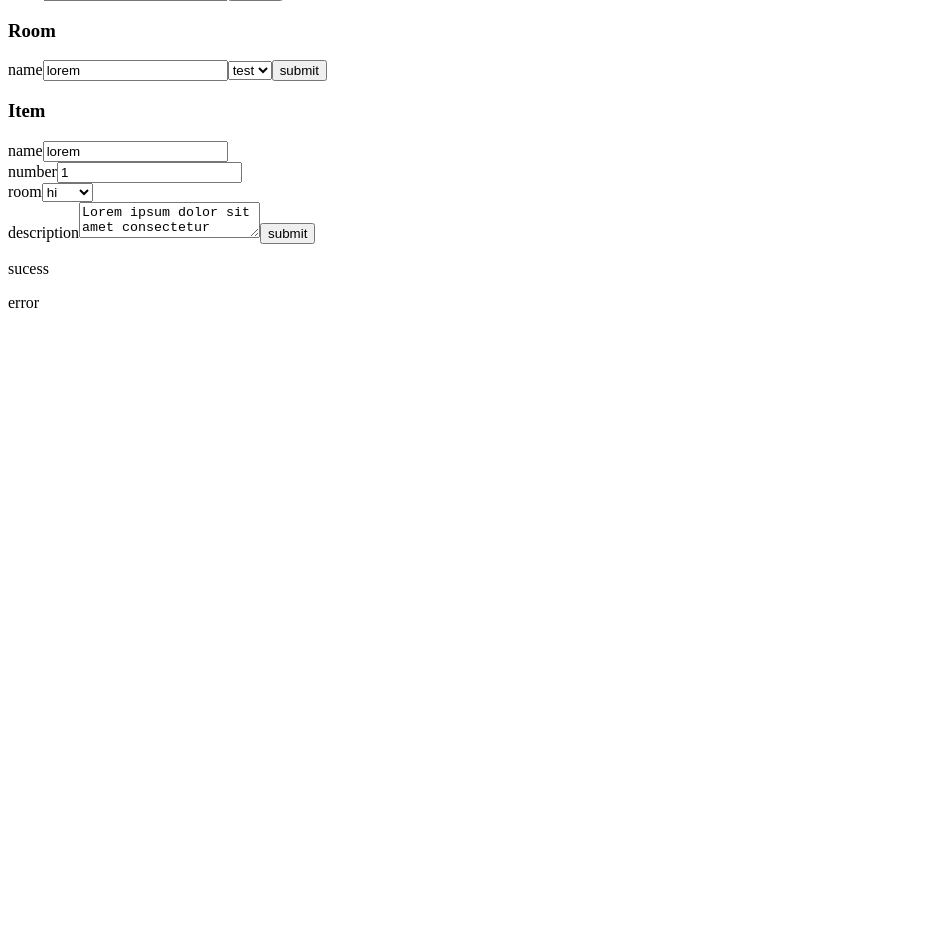
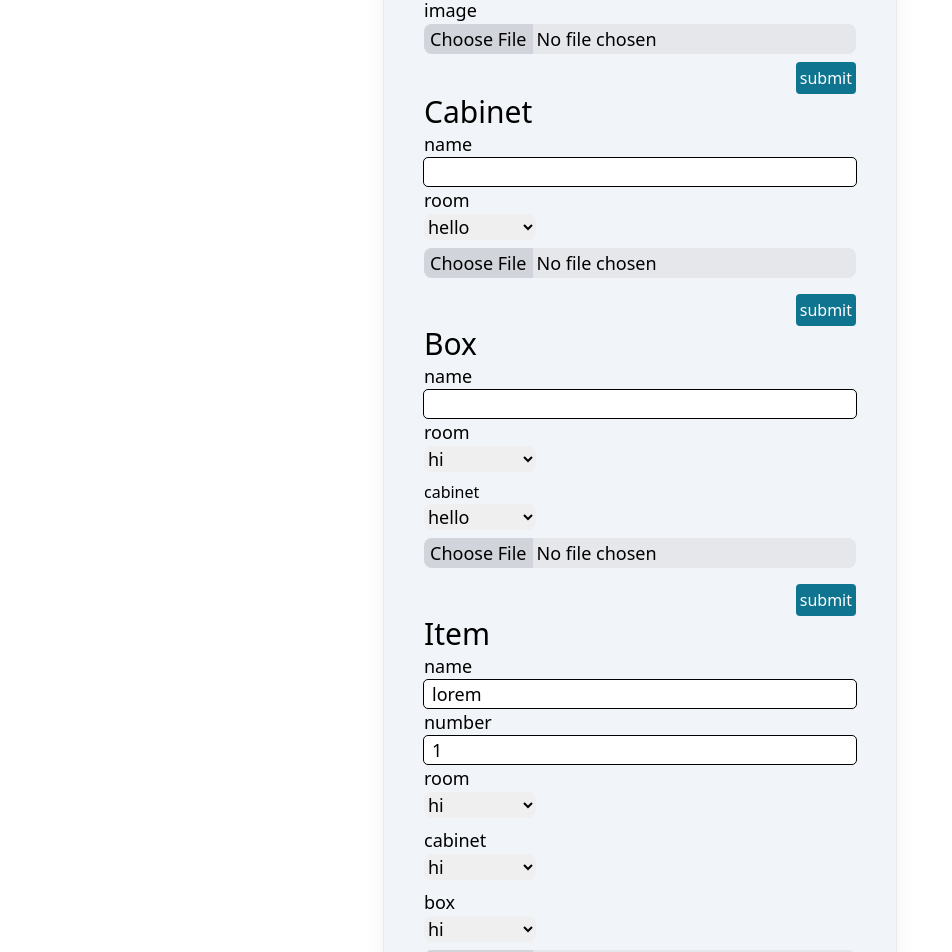
Before and after one commit to jc533/home_assist, a Next.js app: page /add in a window 1280 px wide. Shown: the part 160-1112 px from the top of the page, without its empty margins (0-952 px from the left). Before the commit the page ends 800 px from the top, so only its background shows below. Built offline with nearby package versions, Linux system fonts and the light colour scheme.

Commit message:
form ui ver1

```diff
--- a/app/add/page.js
+++ b/app/add/page.js
@@ -1,34 +1,38 @@
 'use client'
-
-import { isNotFoundError } from "next/dist/client/components/not-found"
+// import { isNotFoundError } from "next/dist/client/components/not-found"
 import { useRouter } from 'next/navigation'
 import { useState } from "react"
 import Form from "../components/form"
 
 export default function Add(){
     return (
-        <>
+        <div className="relative my-10 px-6 pt-6 pb-6
+         bg-slate-100 shadow-xl ring-1 ring-gray-900/5
+        sm:mx-auto sm:max-w-lg sm:rounded-lg sm:px-10">
             <RoomForm/>
             <CabinetForm/>
             <BoxForm/>
             <ItemForm/>
-        <Msg/>
-        </>
+            <Msg type="error"/>
+            <Msg type="success"/>
+        </div>
     )
 }
-const Msg = ()=>{
-    return (
-        <>
-        <p>sucess</p>
-        <p>error</p>
-        </>
-    )
+const Msg = ({type})=>{
+    switch(type){
+        case "success":
+            return <p className="m-1 p-2 bg-green-500 border-2 w-full text-lg rounded">sucess</p>
+            break
+        case "error":
+            return <p className="m-1 p-2 bg-red-500 border-2 w-full text-lg rounded">error</p>
+            break
+    }
 }
 function timeout(ms) {
     return new Promise(resolve => setTimeout(resolve, ms));
 }
 const asyncSend = async (obj) => {
-    console.log("store")
+    console.log("store",obj)
     localStorage.setItem("db", JSON.stringify(obj))
     // await timeout(2000)
     console.log("stored!!!!")
@@ -44,68 +48,112 @@ const changeHaldler = (setItm,itm,func=()=>{})=>(e,type)=>{
     func()
     setItm(nitm)
 }
-
-const CabinetForm = ()=>{
-    const defaultObj = {name:""}
-    const [itm,setItm] = useState({
-        name:"lorem"
-    })
-    const handleSubmit = submitHandler(setItm,defaultObj,
-        async ()=>{await asyncSend(itm)})
-    const handleChange = changeHaldler(setItm,itm)
-    return (
-        <form onSubmit={handleSubmit}>
-            <h3>Cabinet</h3>
-            <label>name</label>
-            <input
-                value={itm.name}
-                onChange={(e)=>handleChange(e,"name")}></input>
-            {/* <br/> */}
-            <input type="submit" value="submit" />
-        </form>
-    )
-}
-const BoxForm = ()=>{
-    const defaultObj = {name:""}
+const RoomForm = ()=>{
+    const defaultObj = {name:"lorem"}
     const router = useRouter()
-    const [itm,setItm] = useState({
-        name:"lorem"
-    })
-    const handleSubmit = submitHandler(setItm,defaultObj,async ()=>{await asyncSend(itm)})
-    const handleChange = changeHaldler(setItm,itm)
-    return (
-        <form onSubmit={handleSubmit}>
-            <h3>Room</h3>
-            <label>name</label>
-            <input
-                value={itm.name}
-                onChange={(e)=>handleChange(e,"name")}></input>
-            {/* <br/> */}
-            <select name="" id="">
-                <option value="test">test</option>
-            </select>
-            <input type="submit" value="submit" />
-        </form>
-    )
-}
-const RoomForm = ()=>{
-    const defaultObj = {name:""}
-    const router = useRouter()
-    const [itm,setItm] = useState({
-        name:"lorem"
-    })
+    const [itm,setItm] = useState(defaultObj)
     // const
     const handleSubmit = submitHandler(setItm,defaultObj,async ()=>{await asyncSend(itm)})
     const handleChange = changeHaldler(setItm,itm)
     return (
         <form onSubmit={handleSubmit}>
-            <h3>Room</h3>
-            <label>name</label>
+            <p className="text-3xl">Room</p>
+            <label className="block text-lg">name</label>
             <input
+                className="w-full pl-2 outline outline-1 rounded text-lg"
                 value={itm.name}
                 onChange={(e)=>handleChange(e,"name")}></input>
-            {/* <br/> */}
-            <input type="submit" value="submit" />
+            <label className="block text-lg">image</label>
+            <input className="w-full bg-gray-200 text-lg rounded-lg file:border-0 file:bg-gray-300 file:hover:bg-gray-50"
+            type="file" name="" id=""/>
+            <div className="flex justify-end ">
+            <input className="mt-2 p-1 rounded bg-cyan-700 hover:bg-cyan-300 text-white"
+            type="submit" value="submit" />
+            </div>
+        </form>
+    )
+}
+const CabinetForm = ()=>{
+    const defaultObj = {name:"",room:"hello"}
+    const [itm,setItm] = useState(defaultObj)
+    const handleSubmit = submitHandler(setItm,defaultObj,
+        async ()=>{
+            console.log(itm)
+            await asyncSend(itm)
+        })
+    const handleChange = changeHaldler(setItm,itm)
+    return (
+        <form onSubmit={handleSubmit}>
+            <p className="text-3xl">Cabinet</p>
+            <label className="block text-lg">name</label>
+            <input
+                className="w-full pl-2 outline outline-1 rounded text-lg"
+                value={itm.name}
+                onChange={(e)=>handleChange(e,"name")}></input>
+            <label className="block text-lg">room</label>
+            <div className="mb-2">
+            <select
+                className="rounded-lg text-lg w-auto min-w-28 focus:border-1"
+                name="" id="" value={itm.room}
+                onChange={(e)=>handleChange(e,"room")}>
+                <option value="hi">hi</option>
+                <option value="hello">hello</option>
+                {/* <option value="lorem loremlorem loremlorem loremlorem lorem">lorem loremlorem loremlorem loremlorem lorem</option> */}
+            </select>
+            </div>
+            <input className="w-full bg-gray-200 text-lg rounded-lg file:border-0 file:bg-gray-300 file:hover:bg-gray-50" type="file"/>
+            <div className="flex justify-end mt-2">
+                <input className="mt-2 p-1 rounded bg-cyan-700 hover:bg-cyan-300 text-white"
+                    type="submit" value="submit" />
+            </div>
+        </form>
+    )
+}
+const BoxForm = ()=>{
+    const defaultObj = {
+        name:"",
+        room:"hi",
+        cabinet:"hello"
+    }
+    const router = useRouter()
+    const [itm,setItm] = useState(defaultObj)
+    const handleSubmit = submitHandler(setItm,defaultObj,async ()=>{await asyncSend(itm)})
+    const handleChange = changeHaldler(setItm,itm)
+    return (
+        <form onSubmit={handleSubmit}>
+            <p className="text-3xl">Box</p >
+            <label className="block text-lg ">name</label>
+            <input
+                className="w-full pl-2 outline outline-1 rounded text-lg"
+                value={itm.name}
+                onChange={(e)=>handleChange(e,"name")}></input>
+            <label className="block text-lg">room</label>
+            <div className="mb-2">
+                <select
+                    className="rounded-lg text-lg w-auto min-w-28 focus:border-1"
+                    name="" id="" value={itm.room}
+                    onChange={(e)=>handleChange(e,"room")}>
+                    <option value="hi">hi</option>
+                    <option value="hello">hello</option>
+                </select>
+            </div>
+            <label>cabinet</label>
+            <div className="mb-2">
+                <select
+                    className="rounded-lg text-lg w-auto min-w-28 focus:border-1"
+                    name="" id="" value={itm.cabinet}
+                    onChange={(e)=>handleChange(e,"cabinet")}>
+                    <option value="hi">hi</option>
+                    <option value="hello">hello</option>
+                </select>
+            </div>
+            <input
+                className="w-full bg-gray-200 text-lg rounded-lg file:border-0 file:bg-gray-300 file:hover:bg-gray-50"
+                type="file" name="" id=""/>
+            <div className="flex justify-end mt-2">
+            <input className="mt-2 p-1 rounded bg-cyan-700 hover:bg-cyan-300 text-white"
+                type="submit" value="submit" />
+            </div>
         </form>
     )
 }
@@ -114,44 +162,67 @@ const ItemForm = ()=>{
         name:"lorem",
         number:1,
         room:"hi",
+        cabinent:"no",
+        box:"hi",
         description:"Lorem ipsum dolor sit amet consectetur adipisicing elit. Temporibus aut perferendis exercitationem delectus iusto, molestiae quam ratione magni eum necessitatibus laborum, deleniti numquam quibusdam veniam tempora nisi voluptatibus commodi porro."
     }
-    const [itm,setItm] = useState({
-        name:"lorem",
-        number:1,
-        room:"hi",
-        description:"Lorem ipsum dolor sit amet consectetur adipisicing elit. Temporibus aut perferendis exercitationem delectus iusto, molestiae quam ratione magni eum necessitatibus laborum, deleniti numquam quibusdam veniam tempora nisi voluptatibus commodi porro."
-
-    })
+    const [itm,setItm] = useState(defaultObj)
     const handleSubmit = submitHandler(setItm,defaultObj,async ()=>{await asyncSend(itm)})
     const handleChange = changeHaldler(setItm,itm)
     return (
         <form onSubmit={handleSubmit}>
-            <h3>Item</h3>
-            <label>name</label>
+            <p className="text-3xl">Item</p>
+            <label className="block text-lg">name</label>
             <input
+                className="w-full pl-2 outline outline-1 rounded text-lg"
                 value={itm.name}
                 onChange={(e)=>handleChange(e,"name")}></input>
-            <br/>
-            <label>number</label>
+            <label className="block text-lg">number</label>
             <input
+                className="w-full pl-2 outline outline-1 rounded text-lg"
                 type="number" value={itm.number}
                 onChange={(e)=>handleChange(e,"number")}></input>
-            <br/>
-            <label>room</label>
+            <label className="block text-lg">room</label>
+            <div className="mb-2">
                 <select
+                    className="rounded-lg text-lg w-auto min-w-28 focus:border-1"
                     name="" id="" value={itm.room}
                     onChange={(e)=>handleChange(e,"room")}>
                     <option value="hi">hi</option>
                     <option value="hello">hello</option>
                 </select>
-            <br/>
-            <label>description</label>
+            </div>
+            <label className="block text-lg">cabinet</label>
+            <div className="mb-2">
+                <select
+                    className="rounded-lg text-lg w-auto min-w-28 focus:border-1"
+                    name="" id="" value={itm.cabinet}
+                    onChange={(e)=>handleChange(e,"cabinet")}>
+                    <option value="hi">hi</option>
+                    <option value="hello">hello</option>
+                </select>
+            </div>
+            <label className="block text-lg">box</label>
+            <div className="mb-2">
+                <select
+                    className="rounded-lg text-lg w-auto min-w-28 focus:border-1"
+                    name="" id="" value={itm.box}
+                    onChange={(e)=>handleChange(e,"box")}>
+                    <option value="hi">hi</option>
+                    <option value="hello">hello</option>
+                </select>
+            </div>
+            <input className="w-full bg-gray-200 text-lg rounded-lg file:border-0 file:bg-gray-300 file:hover:bg-gray-50" type="file" name="" id=""/>
+            <label className="block text-lg">description</label>
             <textarea
+                className="w-full pl-2 outline outline-1 rounded text-lg"
                 value={itm.description}
                 onChange={(e)=>handleChange(e,"description")}>
             </textarea>
-            <input type="submit" value="submit" />
+            <div className="flex justify-end mt-2">
+                <input className="mt-2 p-1 rounded bg-cyan-700 hover:bg-cyan-300 text-white"
+                    type="submit" value="submit" />
+            </div>
         </form>
     )
 }
--- /dev/null
+++ b/app/global.css
@@ -0,0 +1,3 @@
+@tailwind base;
+@tailwind components;
+@tailwind utilities;
--- a/app/layout.js
+++ b/app/layout.js
@@ -1,7 +1,8 @@
+import "./global.css"
 export default function RootLayout({ children }) {
     return (
       <html lang="en">
         <body>{children}</body>
       </html>
     )
-  }
+}
--- a/package.json
+++ b/package.json
@@ -9,5 +9,10 @@
     "build": "next build",
     "start": "next start",
     "lint": "next lint"
+  },
+  "devDependencies": {
+    "autoprefixer": "^10.4.19",
+    "postcss": "^8.4.38",
+    "tailwindcss": "^3.4.3"
   }
 }
--- /dev/null
+++ b/postcss.config.js
@@ -0,0 +1,6 @@
+module.exports = {
+  plugins: {
+    tailwindcss: {},
+    autoprefixer: {},
+  },
+}
--- /dev/null
+++ b/tailwind.config.js
@@ -0,0 +1,15 @@
+/** @type {import('tailwindcss').Config} */
+module.exports = {
+  content: [
+    "./app/**/*.{js,ts,jsx,tsx,mdx}",
+    "./pages/**/*.{js,ts,jsx,tsx,mdx}",
+    "./components/**/*.{js,ts,jsx,tsx,mdx}",
+
+    // Or if using `src` directory:
+    "./src/**/*.{js,ts,jsx,tsx,mdx}",
+  ],
+  theme: {
+    extend: {},
+  },
+  plugins: [],
+}
```
Also changed, not shown: 1 other file (tests, documents, lock files or other folders). Lines whose indentation alone changed are shown as unchanged.
